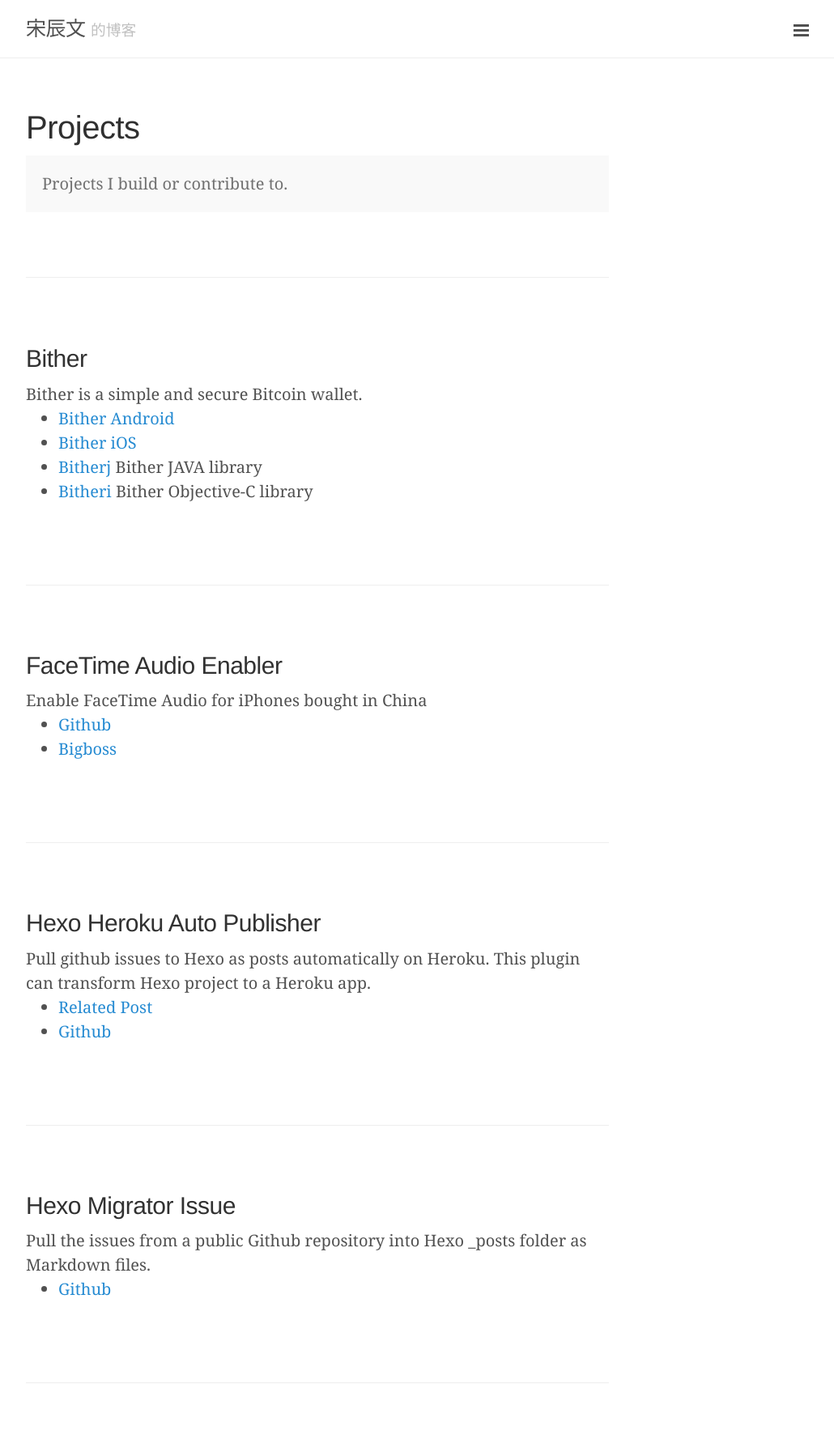
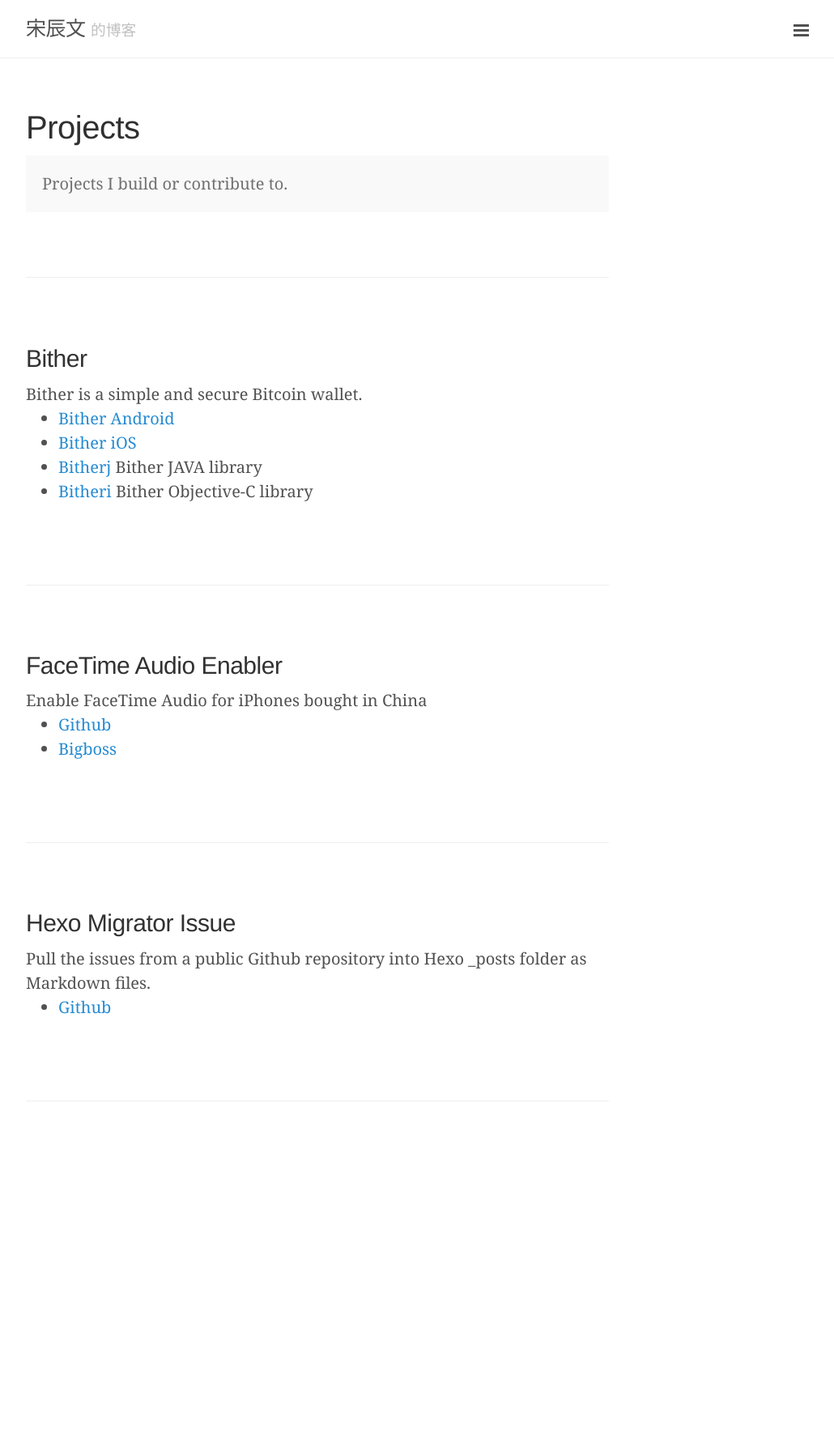
Before and after one commit to songchenwen/songchenwen.github.io, a Jekyll site: the page built from projects.html, in a window 1280 px wide. Shown: the whole page at 81% size, without its empty margins (248-1278 px from the left). Built offline with Jekyll 4.4.1, drawn with Linux system fonts in a browser that asks for light colours; after the commit the page ends 1440 px from its top, so only the background shows below that.

Commit message:
edit projects

```diff
--- a/_data/projects.yml
+++ b/_data/projects.yml
@@ -20,20 +20,10 @@
   desc : Enable FaceTime Audio for iPhones bought in China
   links :
     - name : Github
-      url : https://github.com/emptyzone/FaceTimeAudioEnabler
+      url : https://github.com/songchenwen/FaceTimeAudioEnabler
 
     - name : Bigboss
       url : http://moreinfo.thebigboss.org/moreinfo/depiction.php?file=facetimeaudioenablerDp
-
-
-- name : Hexo Heroku Auto Publisher
-  desc : Pull github issues to Hexo as posts automatically on Heroku. This plugin can transform Hexo project to a Heroku app.
-  links :
-    - name : Related Post
-      url : /tech/2014/08/11/hexo-auto-publisher-on-heroku/
-
-    - name : Github
-      url : https://github.com/songchenwen/hexo-heroku-auto-publisher
 
 
 - name : Hexo Migrator Issue
```
